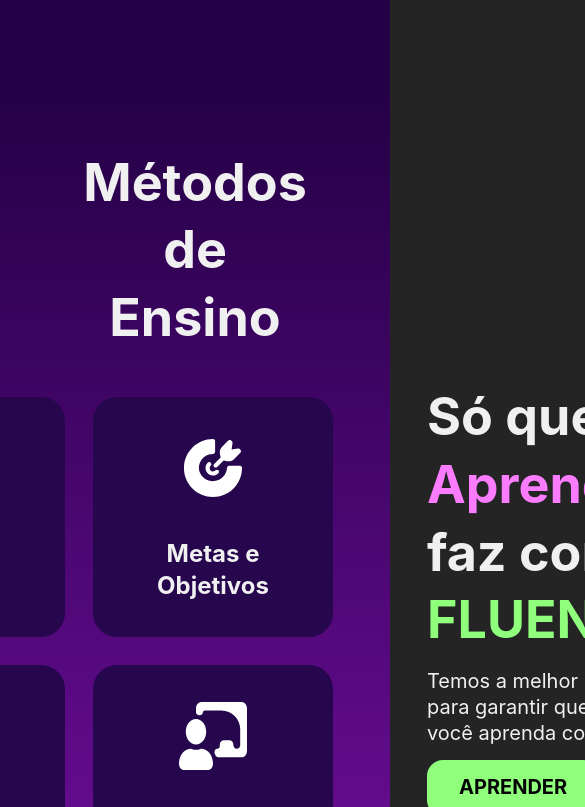
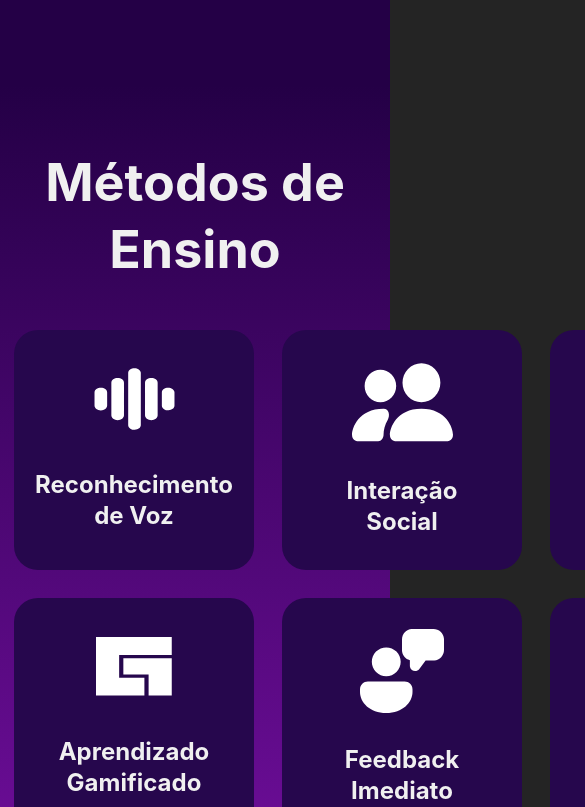
Before and after one commit to Fluentify-idiomas/fluentify-client-app, a React (Vite) app: page / in a window 390 px wide. Shown: the part 937-1744 px from the top of the page, 585 px wide, since content can reach past the window. Built offline with nearby package versions, Linux system fonts and the light colour scheme.

Commit message:
fix: Fixing responsivity of landing page to desktop

```diff
--- a/src/pages/LandingPage/index.tsx
+++ b/src/pages/LandingPage/index.tsx
@@ -94,7 +94,7 @@ function LandingPage() {
               </li>
             </ul>
             <ul>
-            <li>
+              <li>
                 <Card icon="/imgs/gaming.svg" texts={["Aprendizado", "Gamificado"]} alt="" />
               </li>
               <li>
--- a/src/pages/LandingPage/style.css
+++ b/src/pages/LandingPage/style.css
@@ -115,7 +115,8 @@
   display: flex;
   flex-direction: column;
   align-items: center;
-  padding: 64px 112px;
+  /* padding: 64px 112px; */
+  padding: 64px 0;
 }
 
 .second-section-container h1 {
@@ -124,7 +125,8 @@
 
 .second-section-container-inside {
   display: flex;
-  justify-content: space-between;
+  width: 100%;
+  justify-content: space-evenly;
 }
 
 .second-section-container h1 {
@@ -136,7 +138,6 @@
 }
 
 .second-section-one ul {
-  margin-right: 80px;
   display: flex;
 }
 
@@ -200,6 +201,10 @@
   border-bottom: 1px solid #FC7CFF;
 }
 
+.third-section-one img {
+  width: 40%;
+}
+
 .fourth-section-container {
   display: flex;
   justify-content: center;
```
